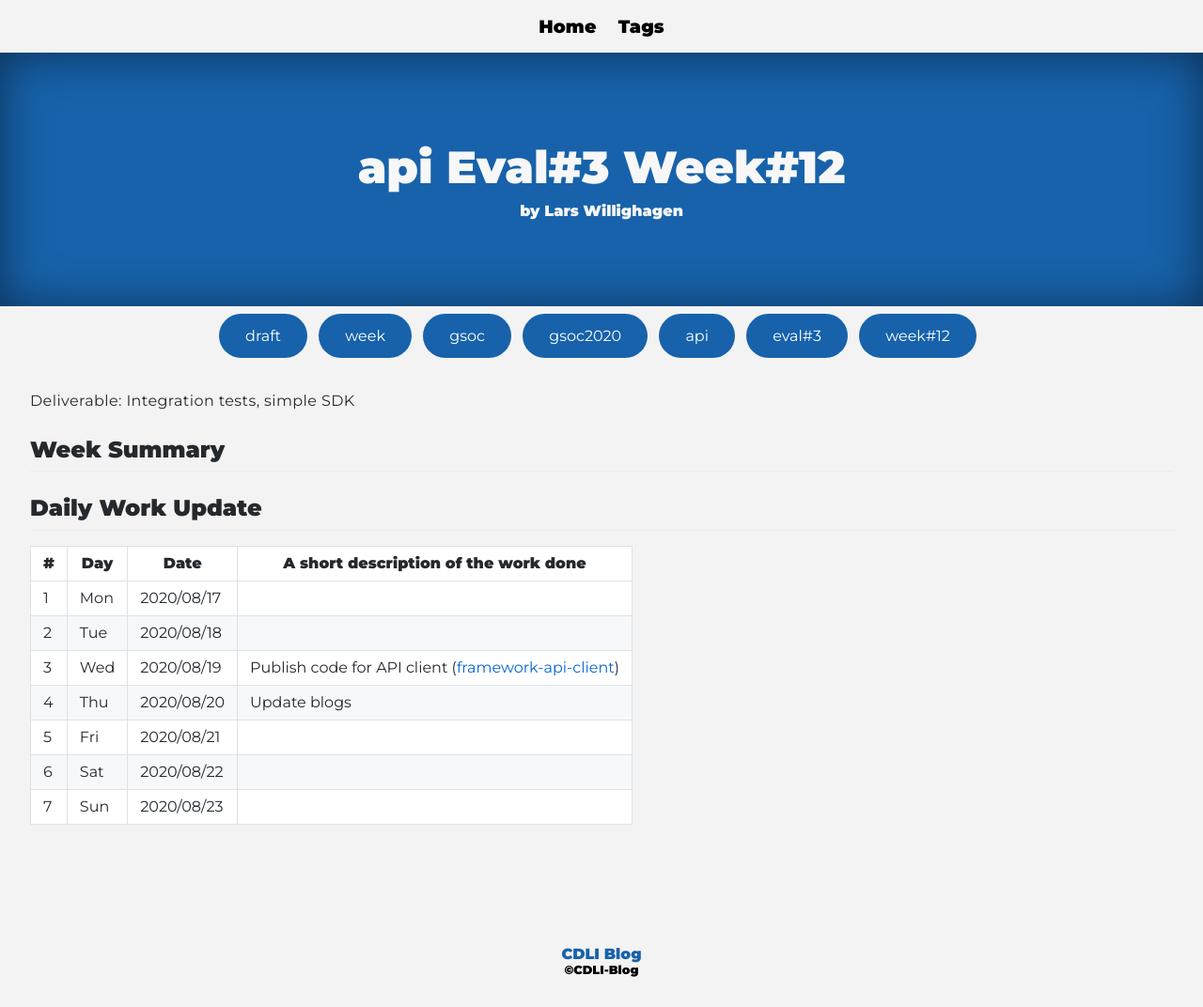
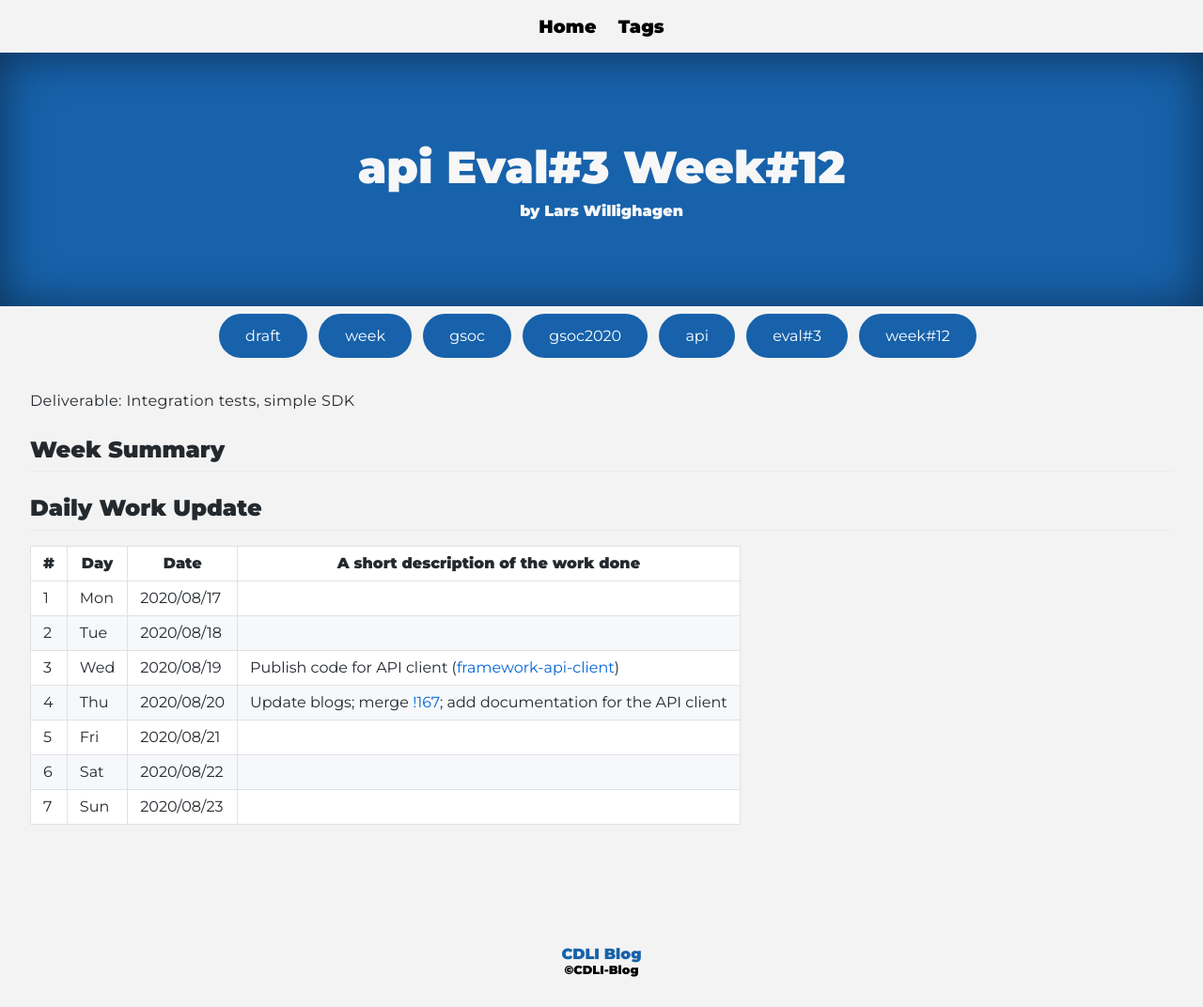
Before and after one commit to cdli-gh/blog, a Jekyll site: the page built from _blog/gsoc20/api/posts/14_week12.md, in a window 1280 px wide. Shown: the whole page at 94% size. Built offline with Jekyll 4.4.1, drawn with Linux system fonts in a browser that asks for light colours; Markdown is read by kramdown in place of the engine named in the settings.

Commit message:
gsoc20/api: 12:4
Some updates from after updating the blogs.

```diff
--- a/_blog/gsoc20/api/posts/14_week12.md
+++ b/_blog/gsoc20/api/posts/14_week12.md
@@ -18,7 +18,7 @@ Deliverable: Integration tests, simple SDK
 | 1 | Mon | 2020/08/17 |  |
 | 2 | Tue | 2020/08/18 |  |
 | 3 | Wed | 2020/08/19 | Publish code for API client ([framework-api-client](https://github.com/cdli-gh/framework-api-client)) |
-| 4 | Thu | 2020/08/20 | Update blogs |
+| 4 | Thu | 2020/08/20 | Update blogs; merge [!167](https://gitlab.com/cdli/framework/-/merge_requests/167); add documentation for the API client |
 | 5 | Fri | 2020/08/21 |  |
 | 6 | Sat | 2020/08/22 |  |
 | 7 | Sun | 2020/08/23 |  |
```
